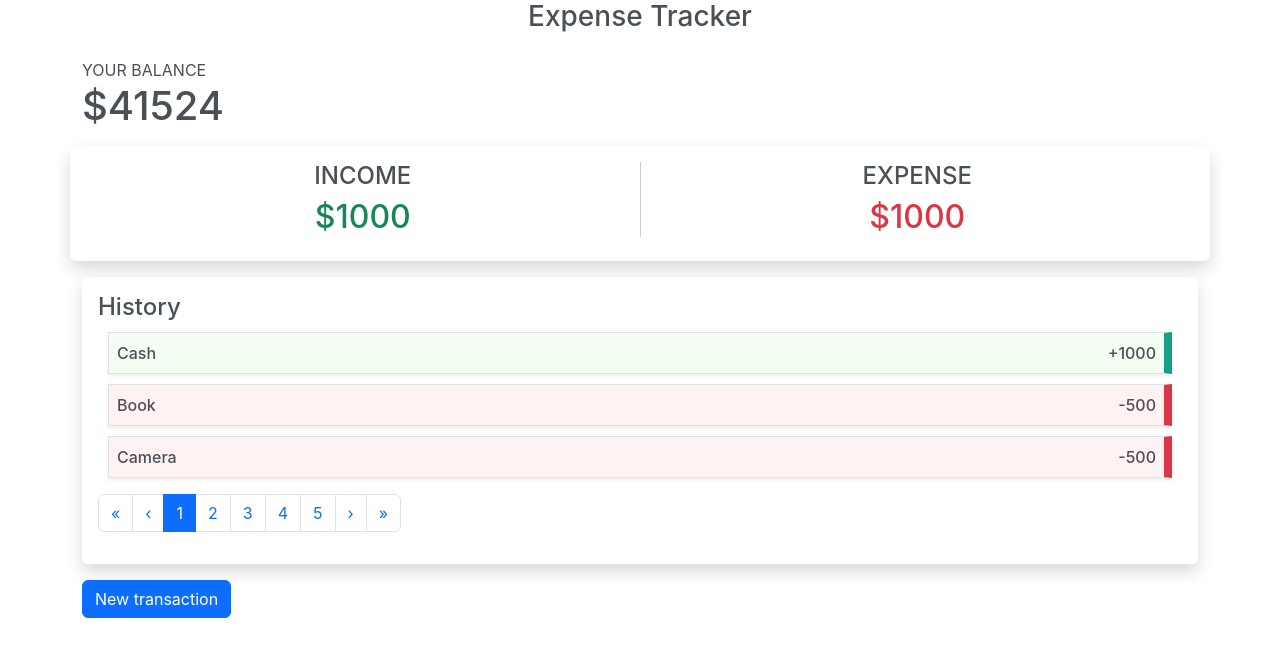
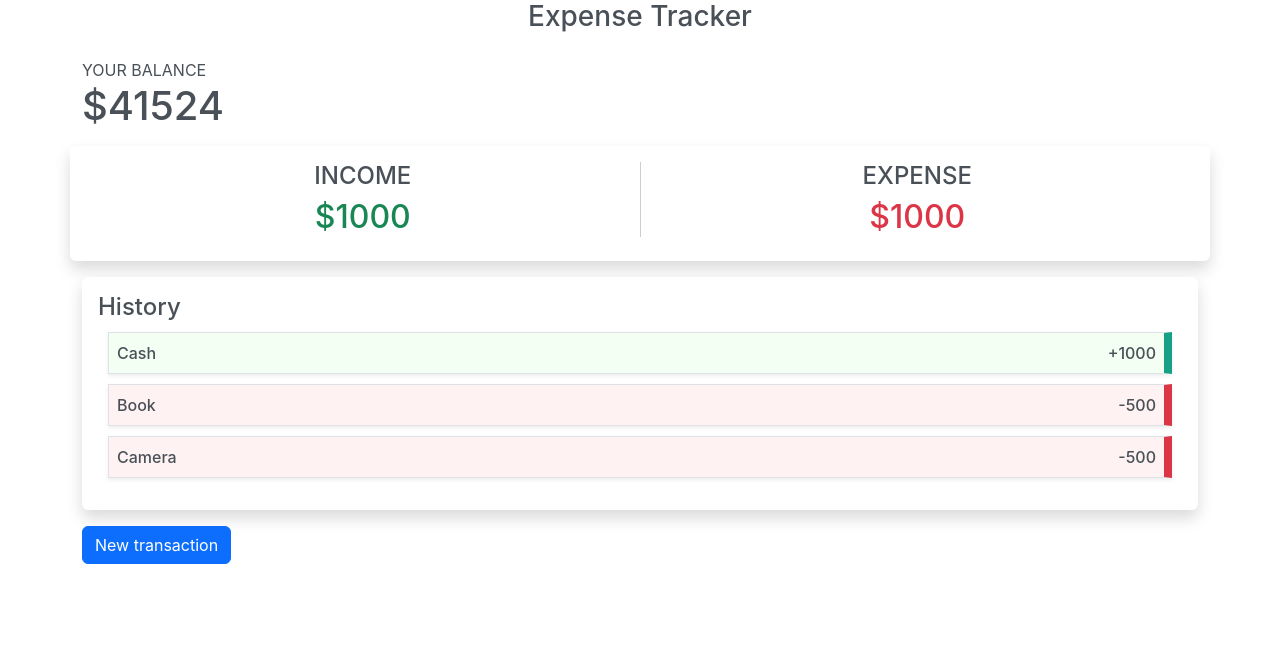
Before and after one commit to meschac38700/resuming-reactjs, a React (Create React App) app: page / in a window 1280 px wide. Shown: the top 656 px of the page. Built offline with nearby package versions, Linux system fonts and the light colour scheme; the HTML template or start-up script is replaced by a standard one.

Commit message:
Paginate history items

```diff
--- a/src/components/History.js
+++ b/src/components/History.js
@@ -1,4 +1,4 @@
-import { useCallback } from "react";
+import { useCallback, useMemo, useState } from "react";
 import { Reorder, motion, MotionConfig } from "framer-motion";
 import HistoryPagination from "./HistoryPagination";
 
@@ -28,7 +28,21 @@ const HistoryItem = function ({ item }) {
 	);
 };
 
+const PAGINATION = 5;
 export default function History({ dataList, dispatcher }) {
+	const [currentPage, setCurrentPage] = useState(1);
+
+	const histories = useMemo(() => {
+		const pageIndex = currentPage - 1;
+		const start = pageIndex * PAGINATION;
+		const end = PAGINATION * currentPage;
+		let paginatedItems = dataList.slice(start, end);
+		if (paginatedItems.length === 0) {
+			paginatedItems = dataList.slice(pageIndex);
+		}
+		return paginatedItems;
+	}, [dataList, currentPage]);
+
 	const setDataList = useCallback((state) => {
 		let newState = state;
 		if (typeof state === "function") {
@@ -41,7 +55,7 @@ export default function History({ dataList, dispatcher }) {
 		<div className="history shadow p-3 bg-white rounded">
 			<h4 className="title">History</h4>
 			<Reorder.Group axis="y" values={dataList} onReorder={setDataList}>
-				{dataList.map((item) => (
+				{histories.map((item) => (
 					<Reorder.Item key={item.id} value={item}>
 						<MotionConfig transition={{ duration: 0.3 }}>
 							<motion.div
@@ -55,12 +69,15 @@ export default function History({ dataList, dispatcher }) {
 					</Reorder.Item>
 				))}
 			</Reorder.Group>
-			<HistoryPagination
-				currentPage={1}
-				maxVisiblePages={5}
-				pageSize={10}
-				totalItems={100}
-			/>
+			{dataList.length > PAGINATION && (
+				<HistoryPagination
+					currentPage={currentPage}
+					onPageChange={setCurrentPage}
+					maxVisiblePages={5}
+					pageSize={PAGINATION}
+					items={dataList}
+				/>
+			)}
 		</div>
 	);
 }
--- a/src/components/HistoryPagination.jsx
+++ b/src/components/HistoryPagination.jsx
@@ -5,6 +5,8 @@ import Pagination from "react-bootstrap/Pagination";
  * Calculate the current pagination range of pages to display
  */
 function getPaginationRange(page, maxVisiblePages, nbPages) {
+	if (nbPages <= maxVisiblePages) return [1, nbPages];
+
 	const maxMid = Math.floor(maxVisiblePages / 2);
 
 	if (page <= maxMid + 1) {
@@ -41,11 +43,12 @@ function getPaginationRange(page, maxVisiblePages, nbPages) {
 
 export default function HistoryPagination({
 	currentPage,
-	totalItems,
+	items,
 	pageSize,
 	onPageChange,
 	maxVisiblePages = 5,
 }) {
+	const totalItems = useMemo(() => items.length, [items]);
 	const nbPages = useMemo(
 		() => Math.ceil(totalItems / pageSize),
 		[totalItems, pageSize]
```
